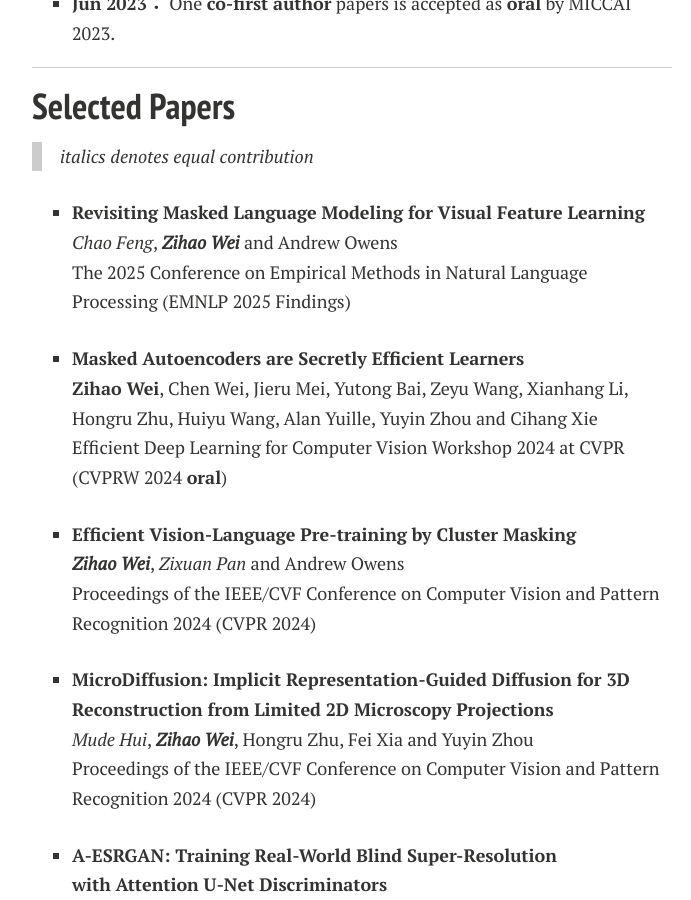
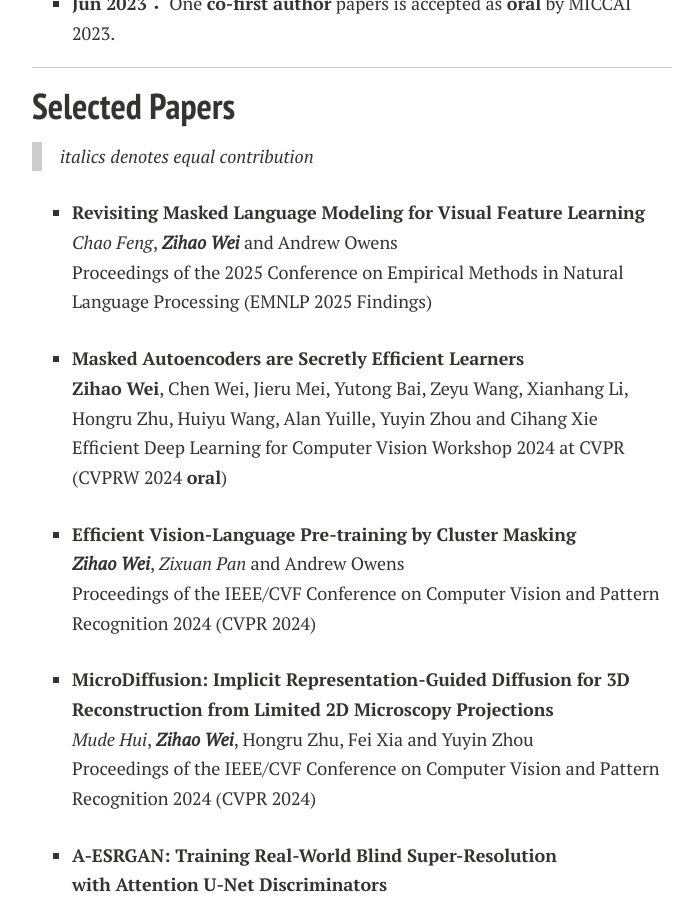
Before and after one commit to Zi-hao-Wei/Zi-hao-Wei.github.io, a Jekyll site: the page built from index.md, in a window 1280 px wide and 900 px high, scrolled down 1393 px. Shown: the whole window, without its empty margins (288-979 px from the left). Built offline with Jekyll 4.4.1, drawn with Linux system fonts in a browser that asks for light colours; nearby versions of some CDN libraries; comment, search, counter and statistics services are not loaded; a style sheet for code colours, icons or effects is not loaded; our own code applies the rules of GitHub Pages for plain Markdown files.

Commit message:
Update index.md

```diff
--- a/index.md
+++ b/index.md
@@ -45,7 +45,7 @@ My current research revolves finding optimal representations across diverse moda
 
 - **Revisiting Masked Language Modeling for Visual Feature Learning**
 <br>_Chao Feng_, **_Zihao Wei_** and Andrew Owens
-<br> The 2025 Conference on Empirical Methods in Natural Language Processing  (EMNLP 2025 Findings)
+<br> Proceedings of the 2025 Conference on Empirical Methods in Natural Language Processing  (EMNLP 2025 Findings)
 
 - **Masked Autoencoders are Secretly Efficient Learners**
 <br>**Zihao Wei**, Chen Wei, Jieru Mei, Yutong Bai, Zeyu Wang, Xianhang Li, Hongru Zhu, Huiyu Wang, Alan Yuille, Yuyin Zhou and Cihang Xie
```
